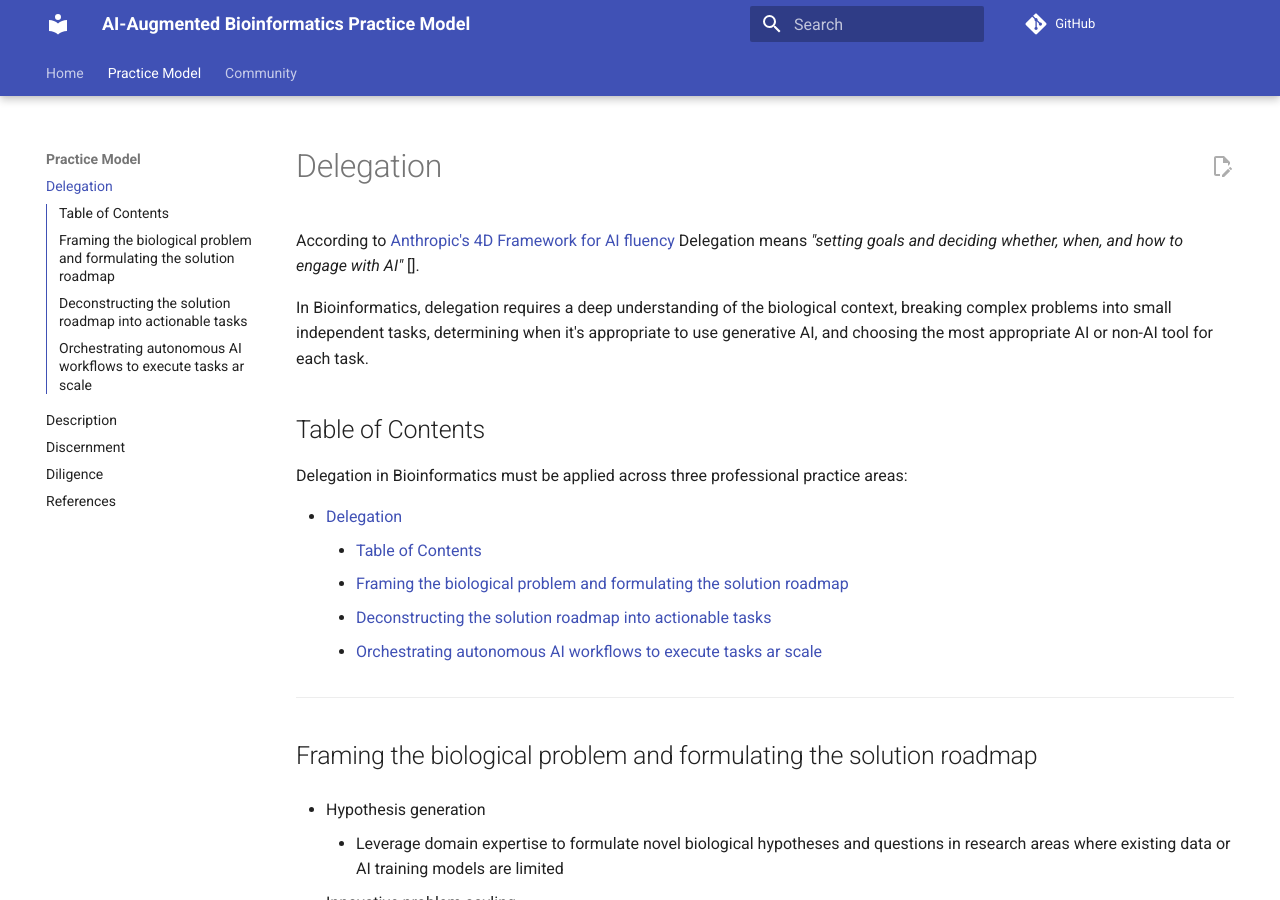
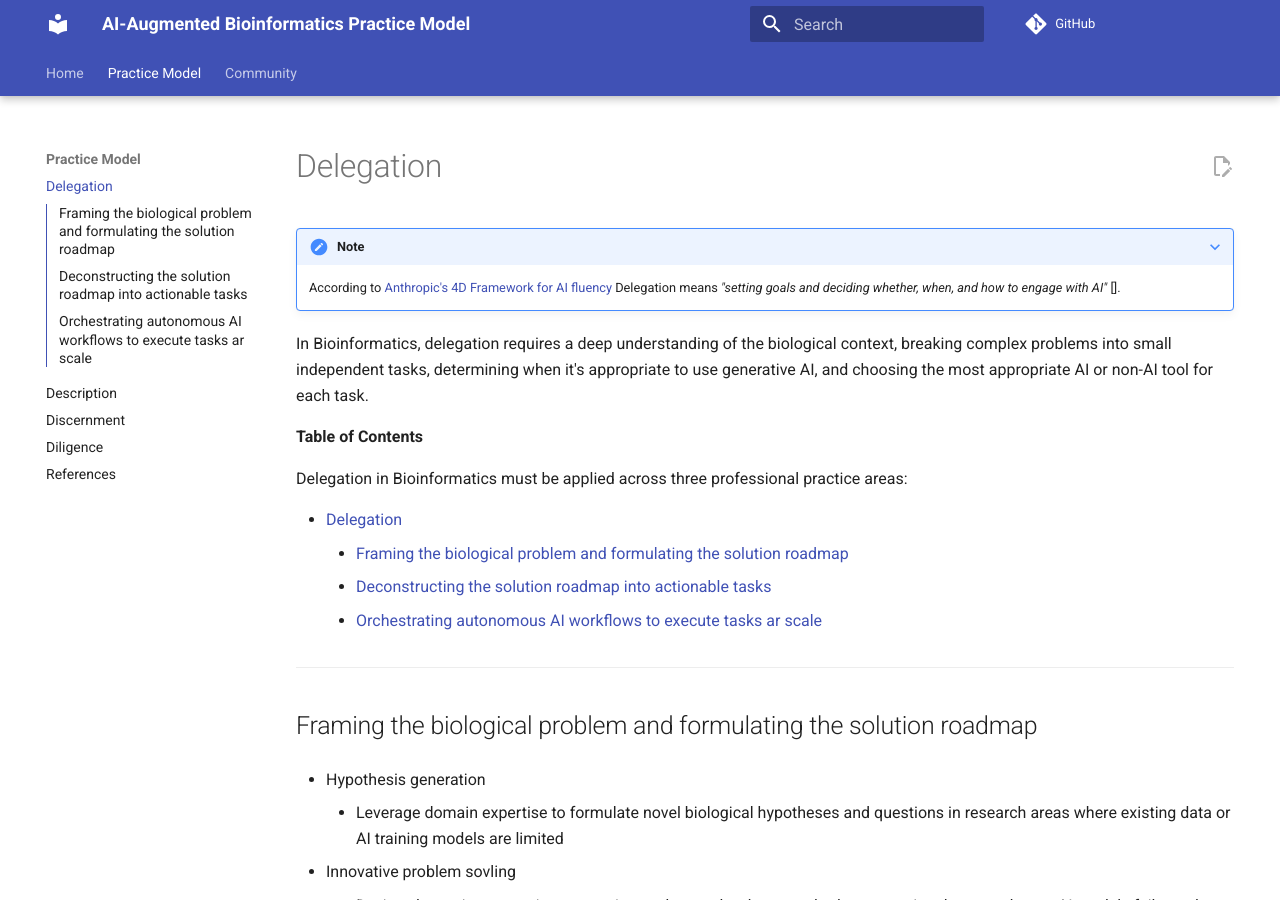
Before and after one commit to larisa-msoto/ai-bioinformatics-practice-model, an MkDocs documentation site: the page built from docs/delegation.md, in a window 1280 px wide and 900 px high. Built offline with MkDocs 1.6.1 and Material for MkDocs 9.7.7, drawn with Linux system fonts in a browser that asks for light colours; comment, search, counter and statistics services are not loaded.

```diff
--- a/docs/delegation.md
+++ b/docs/delegation.md
@@ -5,11 +5,12 @@ hide:
 
 # Delegation
 
-According to [Anthropic's 4D Framework for AI fluency](https://www-cdn.anthropic.com/334975cdec18f744b4fa511dc8518bd8d119d29d.pdf?ref=hackshackers.com) Delegation means _"setting goals and deciding whether, when, and how to engage with AI"_ [].
+???+ note
+    According to [Anthropic's 4D Framework for AI fluency](https://www-cdn.anthropic.com/334975cdec18f744b4fa511dc8518bd8d119d29d.pdf?ref=hackshackers.com) Delegation means _"setting goals and deciding whether, when, and how to engage with AI"_ [].
 
 In Bioinformatics, delegation requires a deep understanding of the biological context, breaking complex problems into small independent tasks, determining when it's appropriate to use generative AI, and choosing the most appropriate AI or non-AI tool for each task.
 
-## Table of Contents
+**Table of Contents**
 
 Delegation in Bioinformatics must be applied across three professional practice areas:
 
```
